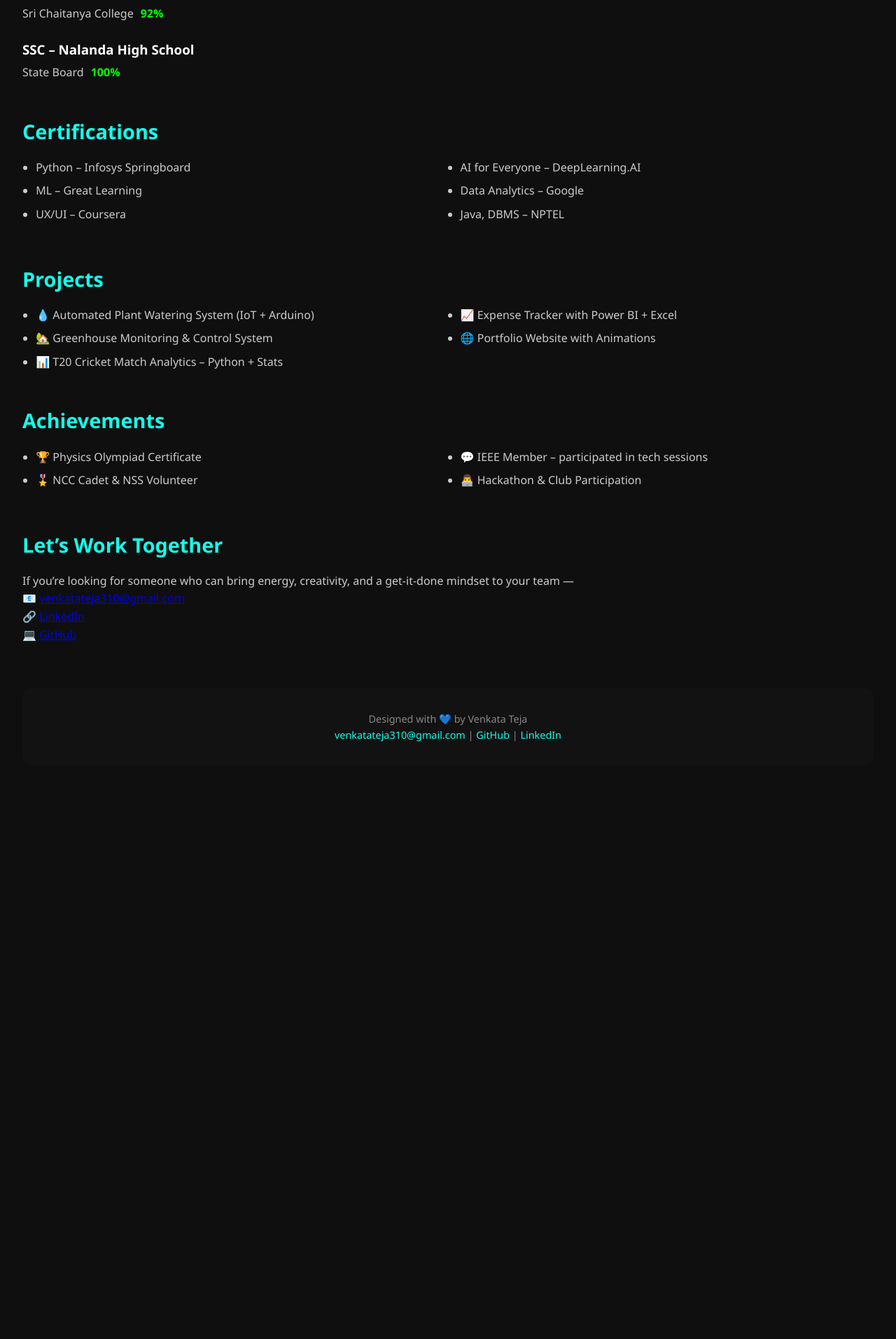
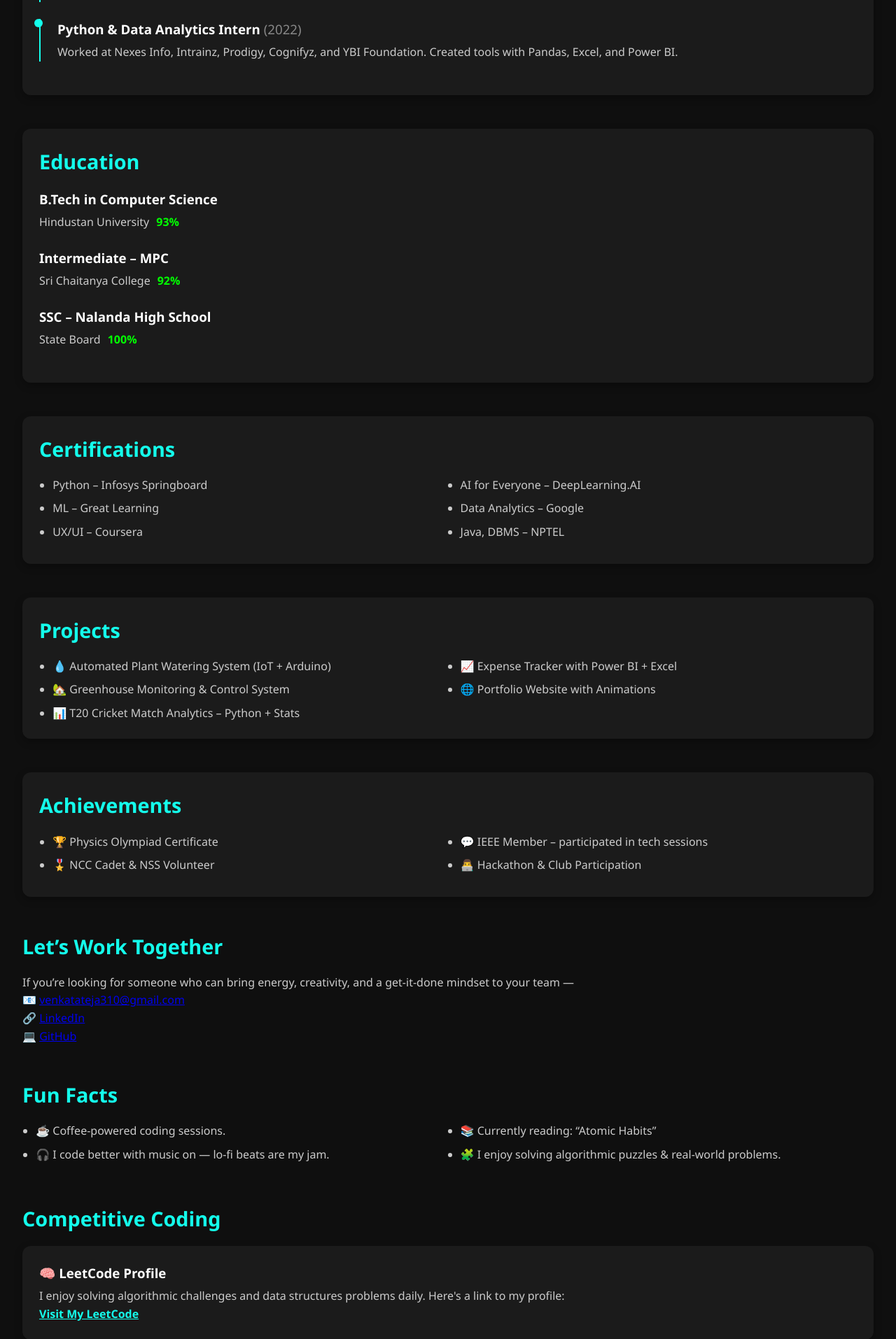
Before and after one commit to YVenkatateja/venkat-portfolio, a Flask app: page /about in a window 1280 px wide. Shown: the part 1063-2977 px from the top of the page at 70% size. Before the commit the page ends 2123 px from the top, so only its background shows below. Run offline with Flask 3, Linux system fonts and the light colour scheme.

Commit message:
updated about.html content

```diff
--- a/templates/about.html
+++ b/templates/about.html
@@ -195,6 +195,20 @@
       background-color: #0ef1d2;
     }
 
+    .card {
+      background: rgba(255, 255, 255, 0.05);
+      border-radius: 12px;
+      padding: 1.5rem;
+      margin-bottom: 2rem;
+      box-shadow: 0 4px 12px rgba(0, 0, 0, 0.3);
+      transition: transform 0.3s ease, box-shadow 0.3s ease;
+    }
+
+    .card:hover {
+      transform: translateY(-5px);
+      box-shadow: 0 6px 16px rgba(0, 0, 0, 0.5);
+    }
+
 </style>
 </head>
 <body>
@@ -220,27 +234,27 @@
 
 
     <div style="text-align: center; margin-bottom: 2rem;">
-      <a href="../static/assets/files/Venkata_Teja_Yanamala_Resume.pdf" class="button download" download style="display: inline-block; background: var(--primary); color: #000; padding: 0.7rem 1.5rem; font-weight: bold; border-radius: 30px; text-decoration: none; box-shadow: 0 4px 10px rgba(20, 255, 236, 0.3); transition: transform 0.2s ease;">
+      <a href="Venkata_Teja_Resume.pdf" class="button download" download style="display: inline-block; background: var(--primary); color: #000; padding: 0.7rem 1.5rem; font-weight: bold; border-radius: 30px; text-decoration: none; box-shadow: 0 4px 10px rgba(20, 255, 236, 0.3); transition: transform 0.2s ease;">
         📄 Download My Resume
       </a>
     </div>
 
     <section class="bio">
-      <img src="../static/assets/images/linkdin photo venkat.jpg" alt="Venkata Teja" />
+  <div class="card">
+    <div style="display: flex; flex-direction: column; align-items: center; gap: 1rem;">
+      <img src="./tej%20pic.jpg" alt="Venkata Teja" />
       <div>
         <h2>Hi, I'm Venkata Teja 👋</h2>
-
         <p class="tagline" style="font-style: italic; color: #aaa; margin-top: 0.5rem;">“Solving problems through code and creativity.”</p>
-        <p>
-          A full-stack developer and analyst with a creative edge. I build things that live on the web — from static portfolios to real-time dashboards and backend APIs.
-        </p>
-        <p>
-          My journey began with Python and bloomed into a blend of frontend finesse and backend power. I thrive on solving real problems, collaborating with teams, and constantly learning.
-        </p>
+        <p>A full-stack developer and analyst with a creative edge. I build things that live on the web — from static portfolios to real-time dashboards and backend APIs.</p>
+        <p>My journey began with Python and bloomed into a blend of frontend finesse and backend power. I thrive on solving real problems, collaborating with teams, and constantly learning.</p>
+      </div>
+    </div>
   </div>
 </section>
 
     <section id="experience" class="timeline">
+  <div class="card">
     <h2>Experience</h2>
     <ul style="list-style: none; padding-left: 0;">
       <li style="position: relative; padding-left: 1.5rem; margin-bottom: 1.5rem; border-left: 2px solid var(--primary);">
@@ -254,13 +268,16 @@
         <p>Worked at Nexes Info, Intrainz, Prodigy, Cognifyz, and YBI Foundation. Created tools with Pandas, Excel, and Power BI.</p>
       </li>
     </ul>
+  </div>
 </section>
 
     <section id="education" class="education">
+  <div class="card">
     <h2>Education</h2>
     <div class="entry"><h3>B.Tech in Computer Science</h3><span>Hindustan University</span><span class="percent">93%</span></div>
     <div class="entry"><h3>Intermediate – MPC</h3><span>Sri Chaitanya College</span><span class="percent">92%</span></div>
     <div class="entry"><h3>SSC – Nalanda High School</h3><span>State Board</span><span class="percent">100%</span></div>
+  </div>
 </section>
 
 
@@ -274,6 +291,7 @@
     </section>
 
     <section id="certs" class="certs">
+  <div class="card">
     <h2>Certifications</h2>
     <ul class="columns">
       <li>Python – Infosys Springboard</li>
@@ -283,9 +301,11 @@
       <li>Data Analytics – Google</li>
       <li>Java, DBMS – NPTEL</li>
     </ul>
+  </div>
 </section>
 
     <section id="projects" class="projects">
+  <div class="card">
     <h2>Projects</h2>
     <ul>
       <li>💧 Automated Plant Watering System (IoT + Arduino)</li>
@@ -294,9 +314,11 @@
       <li>📈 Expense Tracker with Power BI + Excel</li>
       <li>🌐 Portfolio Website with Animations</li>
     </ul>
+  </div>
 </section>
 
     <section id="extras" class="extras">
+  <div class="card">
     <h2>Achievements</h2>
     <ul>
       <li>🏆 Physics Olympiad Certificate</li>
@@ -304,6 +326,7 @@
       <li>💬 IEEE Member – participated in tech sessions</li>
       <li>👨‍💻 Hackathon & Club Participation</li>
     </ul>
+  </div>
 </section>
 
     <section id="contact" class="contact">
@@ -312,6 +335,38 @@
       <p><strong>📧</strong> <a href="mailto:venkatateja310@gmail.com">venkatateja310@gmail.com</a></p>
       <p><strong>🔗</strong> <a href="https://linkedin.com/in/yanamala-venkata-teja-21b910262" target="_blank">LinkedIn</a></p>
       <p><strong>💻</strong> <a href="https://github.com/venkatateja0520" target="_blank">GitHub</a></p>
+    </section>
+
+    <section id="extras-2" class="extras">
+      <h2>Fun Facts</h2>
+      <ul>
+        <li>☕ Coffee-powered coding sessions.</li>
+        <li>🎧 I code better with music on — lo-fi beats are my jam.</li>
+        <li>📚 Currently reading: “Atomic Habits”</li>
+        <li>🧩 I enjoy solving algorithmic puzzles & real-world problems.</li>
+      </ul>
+    </section>
+
+    <section id="leetcode" class="projects">
+  <h2>Competitive Coding</h2>
+  <div class="card">
+    <h3>🧠 LeetCode Profile</h3>
+    <p>I enjoy solving algorithmic challenges and data structures problems daily. Here's a link to my profile:</p>
+    <a href="https://leetcode.com/u/TiBEGwUpLw/" target="_blank" style="color: var(--primary); font-weight: bold; text-decoration: underline;">Visit My LeetCode</a>
+  </div>
+</section>
+
+    <section id="testimonials" class="education">
+      <h2>Testimonials</h2>
+      <blockquote style="font-style: italic; color: #ccc; border-left: 4px solid var(--primary); padding-left: 1rem;">
+        “Venkata is a highly motivated learner who adapts quickly and delivers with precision.” <br>– Project Mentor
+      </blockquote>
+    </section>
+
+    <section id="calendar" class="skills">
+      <h2>Availability</h2>
+      <p>Want to connect or discuss an opportunity?</p>
+      <a href="https://calendly.com/your-link" target="_blank" style="color: var(--primary); font-weight: bold; text-decoration: underline;">📅 Book a time with me on Calendly</a>
     </section>
   </div>
 
```
Also changed, not shown: 1 other file. Lines whose indentation alone changed are shown as unchanged.
